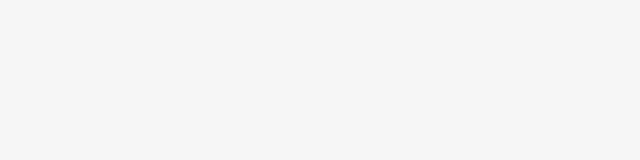
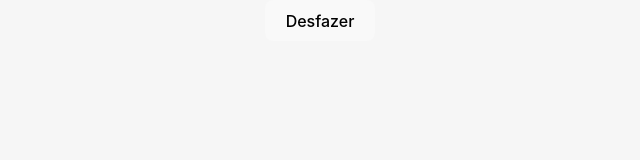
Before and after one commit to Chuckichanly/Click-Marcado-REACT-Web, a React (Vite) app: page / in a window 1280 px wide. Shown: the top 160 px of the page, without its empty margins (320-960 px from the left). Built offline with nearby package versions, Linux system fonts and the light colour scheme.

Commit message:
criado o botao ao ser clicado printa undo no console log, e foi adicionado a funçao stop.propagation nele para nao criar um dot ao clicar no botao

```diff
--- a/src/App.jsx
+++ b/src/App.jsx
@@ -16,8 +16,14 @@ function App() {
     setList((prev) => [...prev, newDot]);
   };
 
+  const handleUndo = (event) => {
+    event.stopPropagation();
+    console.log('undo');
+  }
+
   return (
     <div id='page' onClick={handleClick}>
+      <button onClick={handleUndo}>Desfazer</button>
       {list.map((item) => (
         <span className='dot' style={{left: item.clientX, top: item.clientY}}/>
       ))}
```
